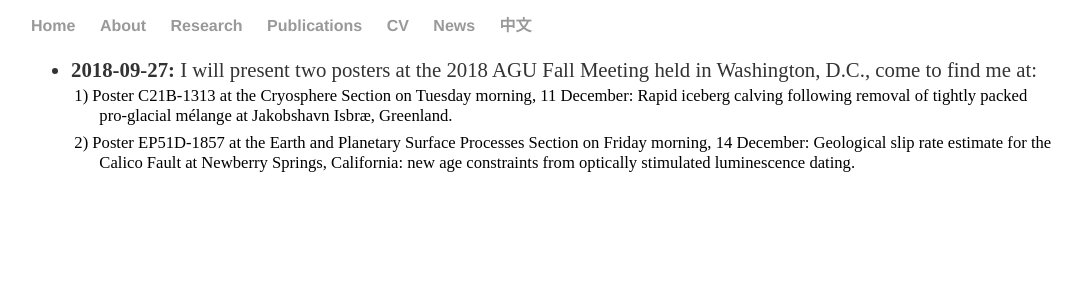
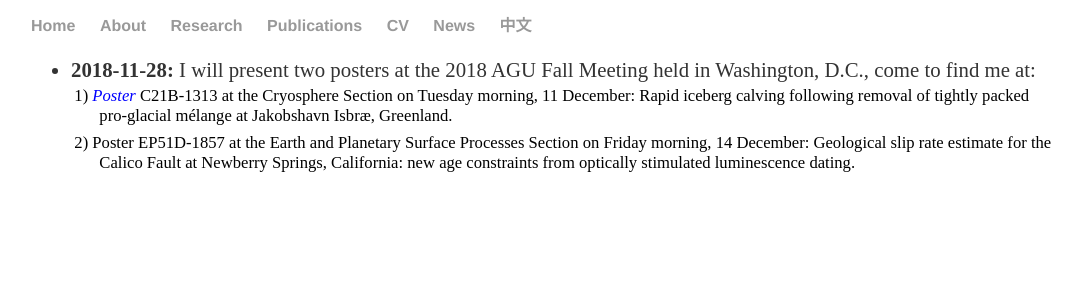
Before and after one commit to suruixie/suruixie.github.io, a Jekyll site: the page built from news/index.html, in a window 1280 px wide. Shown: the top 300 px of the page, without its empty margins (97-1179 px from the left). Built offline with Jekyll 4.4.1, drawn with Linux system fonts in a browser that asks for light colours.

Commit message:
Update index.html

```diff
--- a/news/index.html
+++ b/news/index.html
@@ -4,9 +4,9 @@ title: Surui's updates
 ---
 <div class="news">
 	<ul class="news_list">
-	<li style="line-height:130%; font-size:1.0em;"><strong>2018-09-27:</strong> I will present two posters at the 2018 AGU Fall Meeting held in Washington, D.C., come to find me at:
+	<li style="line-height:130%; font-size:1.0em;"><strong>2018-11-28:</strong> I will present two posters at the 2018 AGU Fall Meeting held in Washington, D.C., come to find me at:
 		<p  class="publist" style="font-size:0.8em;">
-			1) Poster C21B-1313 at the Cryosphere Section on Tuesday morning, 11 December: Rapid iceberg calving following removal of tightly packed pro-glacial mélange at Jakobshavn Isbræ, Greenland.
+			1) <em><a href="../files/2018/Xie_AGU18.pdf" style="color:#0000FF;">Poster</a></em> C21B-1313 at the Cryosphere Section on Tuesday morning, 11 December: Rapid iceberg calving following removal of tightly packed pro-glacial mélange at Jakobshavn Isbræ, Greenland.
 		<p  class="publist" style="font-size:0.8em;">
 			2) Poster EP51D-1857 at the Earth and Planetary Surface Processes Section on Friday morning, 14 December: Geological slip rate estimate for the Calico Fault at Newberry Springs, California: new age constraints from optically stimulated luminescence dating.
 			<br style="line-height:1.3em">
```
